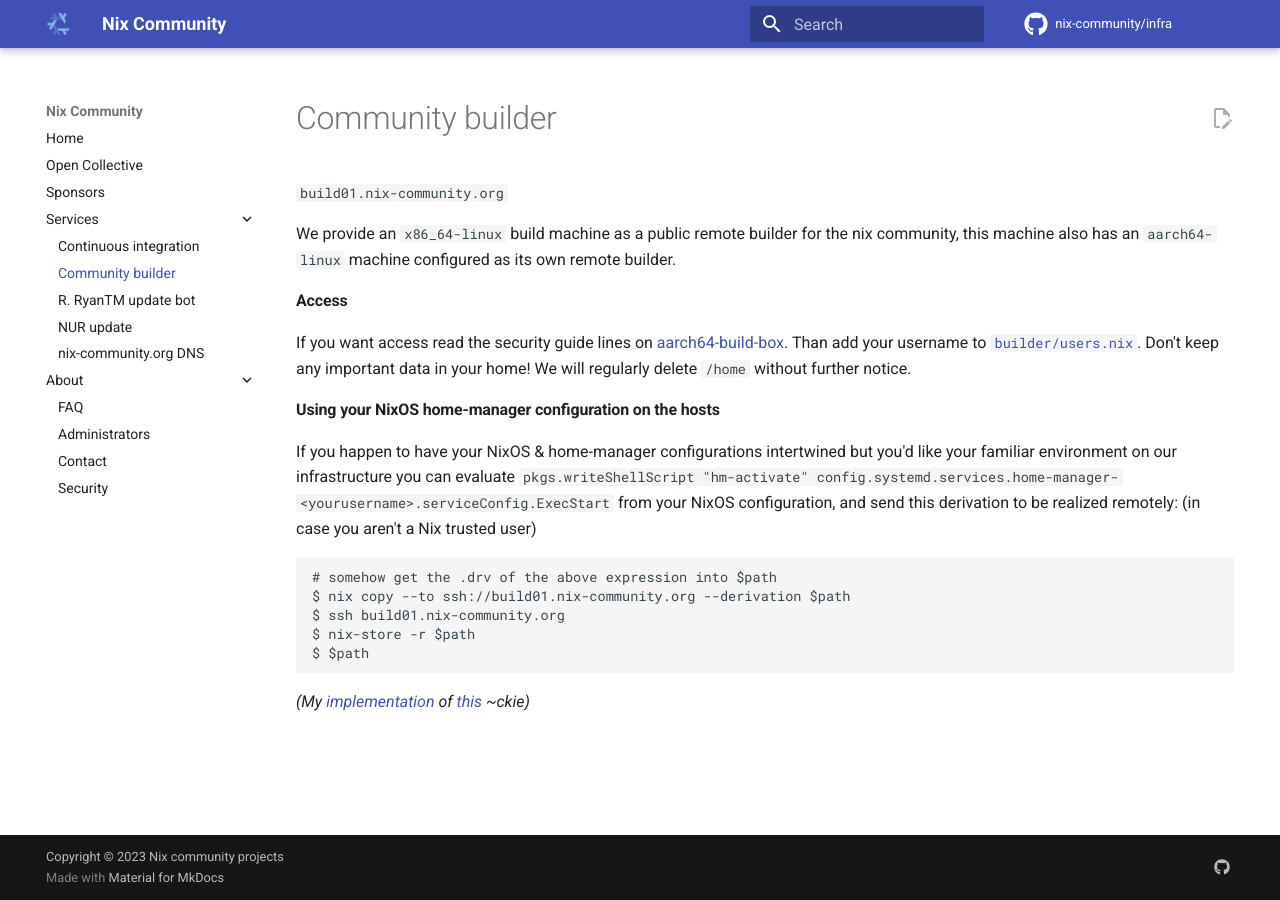
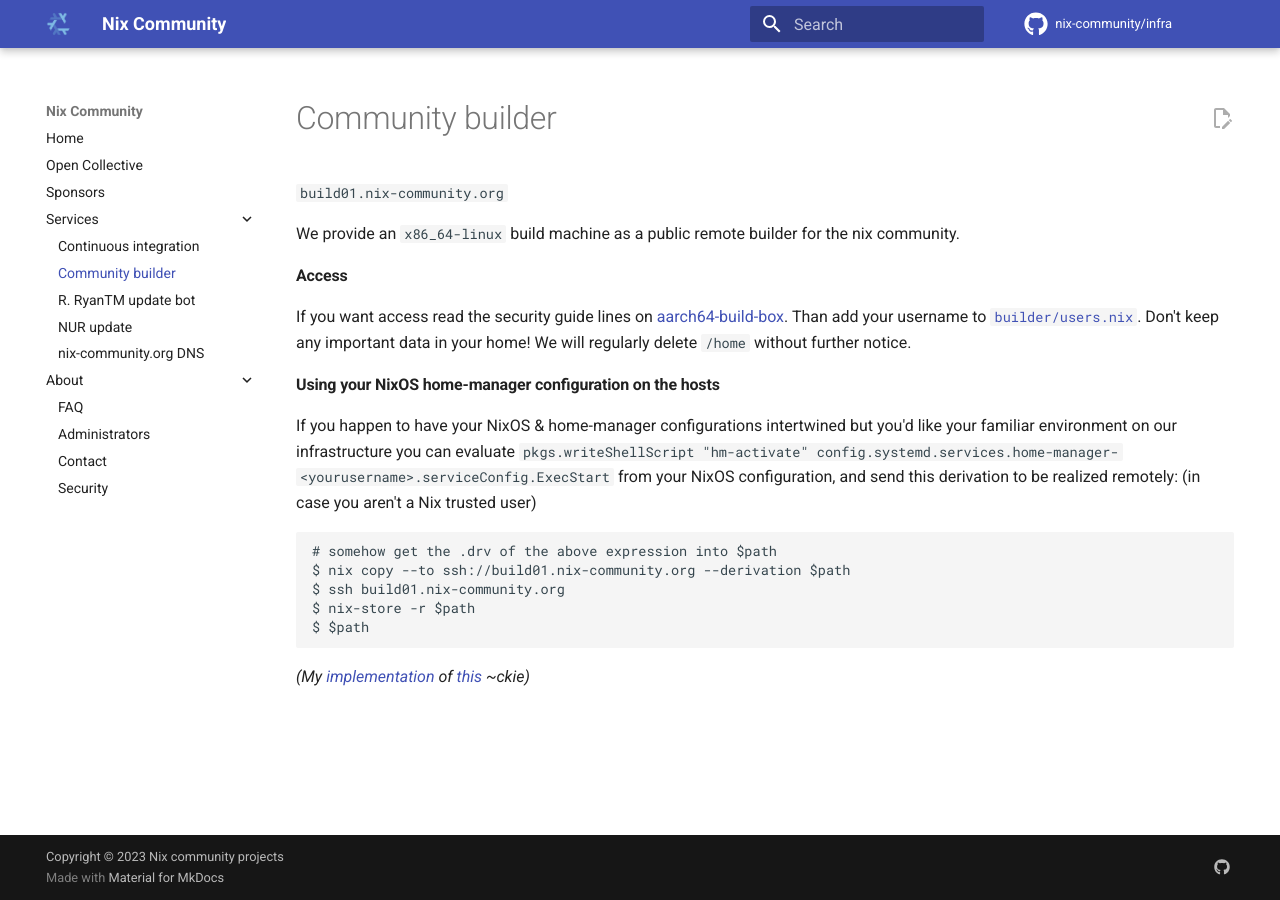
Before and after one commit to nix-community/infra, an MkDocs documentation site: the page built from docs/community-builder.md, in a window 1280 px wide. Built offline with MkDocs 1.6.1 and Material for MkDocs 9.7.7, drawn with Linux system fonts in a browser that asks for light colours; comment, search, counter and statistics services are not loaded.

Commit message:
remove aarch64.nixos.community

```diff
--- a/docs/community-builder.md
+++ b/docs/community-builder.md
@@ -1,6 +1,6 @@
 `build01.nix-community.org`
 
-We provide an `x86_64-linux` build machine as a public remote builder for the nix community, this machine also has an `aarch64-linux` machine configured as its own remote builder.
+We provide an `x86_64-linux` build machine as a public remote builder for the nix community.
 
 #### Access
 
```
Also changed, not shown: 5 other files.
